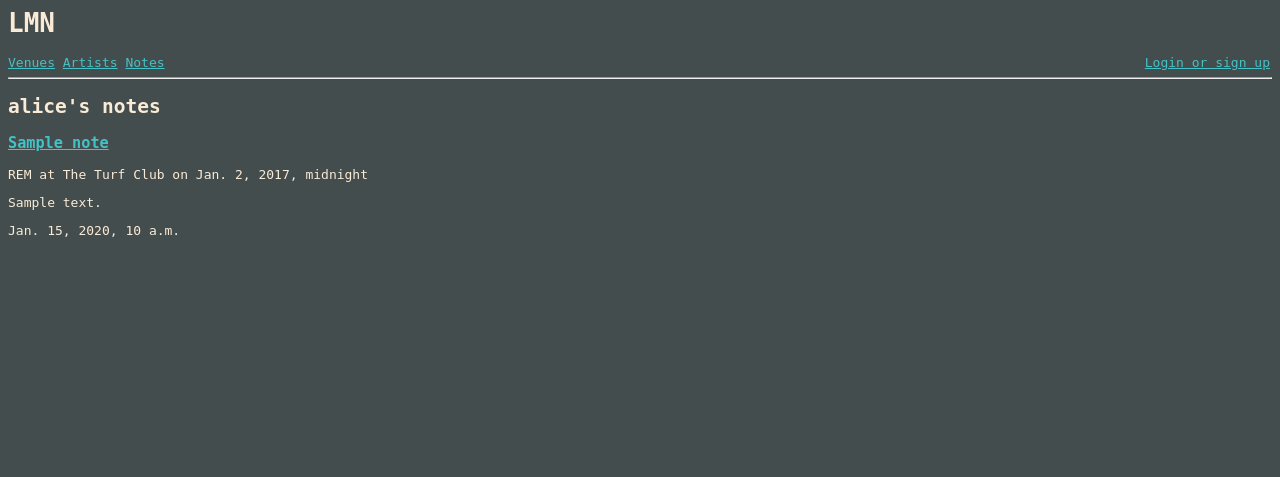
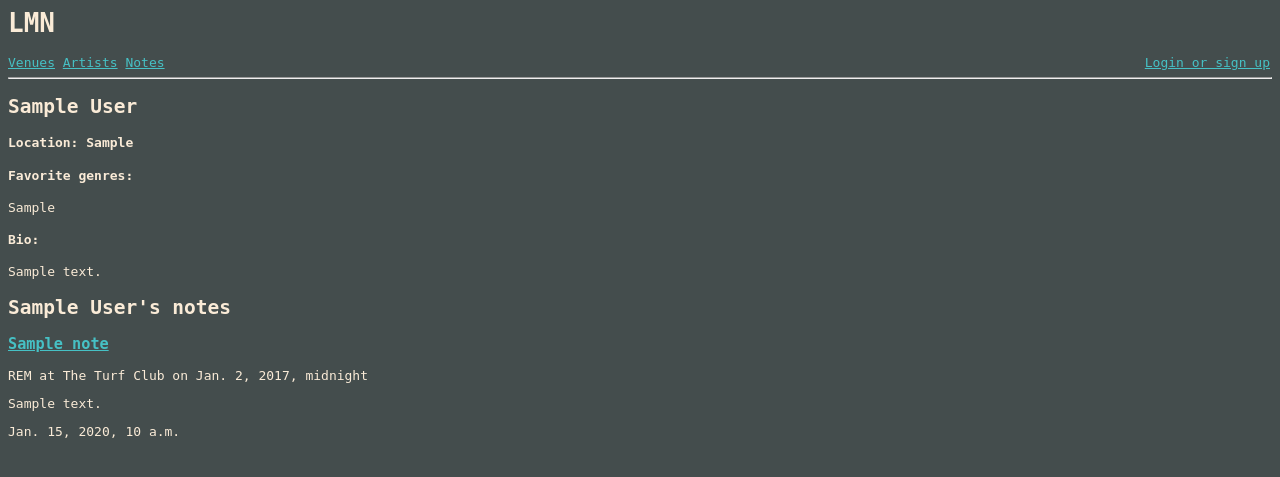
Before and after one commit to johnnyvuanly/lmn, a Django app: page /user/profile/1/ in a window 1280 px wide. Shown: the top 477 px of the page. Run offline with Django 3.2, Linux system fonts and the light colour scheme; data comes from the database, SQL or seed files in the repository; tables that the repository leaves empty hold one stand-in row (values such as "Sample post"); parts of the project's set-up code (start-up, migrations or seed data) failed here and were passed over.

Commit message:
add user_details model, form, elements on template

```diff
--- a/lmn/models.py
+++ b/lmn/models.py
@@ -56,3 +56,11 @@ class Note(models.Model):
 
     def __str__(self):
         return f'User: {self.user} Show: {self.show} Note title: {self.title} Text: {self.text} Posted on: {self.posted_date}'
+
+""" Details on user """
+class UserDetails(models.Model):
+    user = models.ForeignKey(User, blank=False, on_delete=models.CASCADE)
+    display_name = models.CharField(max_length=15, blank=True)
+    location = models.CharField(max_length=30, blank=True)
+    favorite_genres = models.TextField(max_length=150, blank=True)
+    bio = models.TextField(max_length=300, blank=True)
--- a/lmn/templates/lmn/users/user_profile.html
+++ b/lmn/templates/lmn/users/user_profile.html
@@ -12,7 +12,34 @@ user is a variable provided to the template and is the current logged-in user
 
 -->
 
+<h2 id=display_name>{% if user_details.display_name %}
+  {{ user_details.display_name }}
+  {% else %}
+  {{ user_profile.username }}
+  {% endif %}
+</h2>
+
+{% if user_details.location %}
+<h4 id=location>Location: {{ user_details.location }}</h4>
+{% endif %}
+
+{% if user_details.favorite_genres %}
+<h4 id=favorite_genres>Favorite genres:</h4>
+<p>{{ user_details.favorite_genres }}</p>
+{% endif %}
+
+{% if user_details.bio %}
+<h4>Bio:</h4>
+<p>{{user_details.bio}}</p>
+{% endif %}
+
+
+{% if user_details.display_name %}
+<h2 id='username_notes'>{{ user_details.display_name }}'s notes</h2>
+{% else %}
 <h2 id='username_notes'>{{ user_profile.username }}'s notes</h2>
+{% endif %}
+
 
 {% for note in notes %}
 
--- a/lmn/urls.py
+++ b/lmn/urls.py
@@ -29,7 +29,7 @@ urlpatterns = [
 
     # User related
     path('user/profile/<int:user_pk>/', views_users.user_profile, name='user_profile'),
-    path('user/profile/', views_users.my_user_profile, name='my_user_profile'),
+    path('user/profile/edit-profile', views_users.my_user_profile, name='my_user_profile'),
 
     # Account related
     path('accounts/login/', auth_views.LoginView.as_view(template_name='registration/login.html'), name='login'),
--- a/lmn/views/views_users.py
+++ b/lmn/views/views_users.py
@@ -1,8 +1,8 @@
 from django.shortcuts import render, redirect
 from django.contrib import messages
 
-from ..models import Venue, Artist, Note, Show
-from ..forms import VenueSearchForm, NewNoteForm, ArtistSearchForm, UserRegistrationForm
+from ..models import Venue, Artist, Note, Show, UserDetails
+from ..forms import VenueSearchForm, NewNoteForm, ArtistSearchForm, UserRegistrationForm, UserDetailsForm
 
 from django.contrib.auth.decorators import login_required
 from django.contrib.auth.models import User
@@ -11,17 +11,39 @@ from django.contrib.auth import authenticate, login, logout
 
 def user_profile(request, user_pk):
     # Get user profile for any user on the site
+    can_edit = False
     user = User.objects.get(pk=user_pk)
+    if user == request.user:
+        can_edit = True
+
+    user_details = UserDetails.objects.get(user=user)
     usernotes = Note.objects.filter(user=user.pk).order_by('-posted_date')
-    return render(request, 'lmn/users/user_profile.html', { 'user_profile': user , 'notes': usernotes })
+    return render(request, 'lmn/users/user_profile.html', { 'user_profile': user , 'notes': usernotes, 'user_details': user_details, 'can_edit': can_edit})
 
 
 @login_required
 def my_user_profile(request):
-    # TODO - editable version for logged-in user to edit their own profile
-    return redirect('user_profile', user_pk=request.user.pk)
+    # Editable user profile
+    logged_in_user = request.user
 
+    user_details = UserDetails.objects.get(user=logged_in_user)
+    if request.method == 'POST':
+        form = UserDetailsForm(request.POST)
+        user_details.bio.trim()
+        user_details.display_name.trim()
+        user_details.favorite_genres.trim()
+        user_details.location.trim()
 
+        if form.is_valid():
+            try:
+                user_details.save()
+            except:
+                messages.warning(request, 'Field cannot exceed maximum length.')
+        else:
+            messages.warning(request, 'Please check the data you entered.')
+
+    form = UserDetailsForm()
+    return render('lmn/users/edit_profile.html', {'logged_in_user': logged_in_user, 'user_details': user_details, 'detail_form': form})
 def register(request):
     if request.method == 'POST':
         form = UserRegistrationForm(request.POST)
--- a/lynch_test_branch.txt
+++ /dev/null
@@ -1 +0,0 @@
-# This text file was created to test branching.
```
Also changed, not shown: lmn/forms.py (+6 -1 lines).
